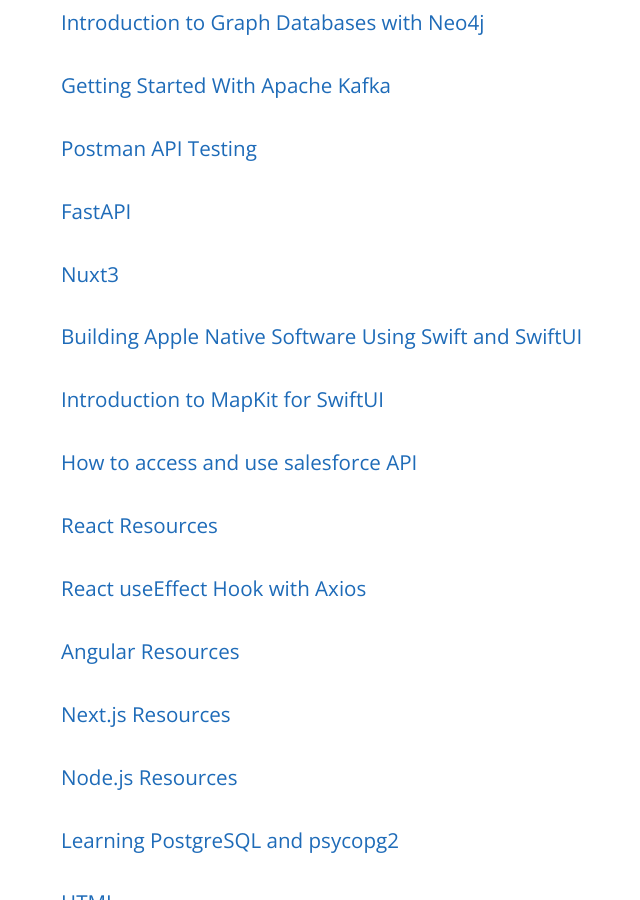
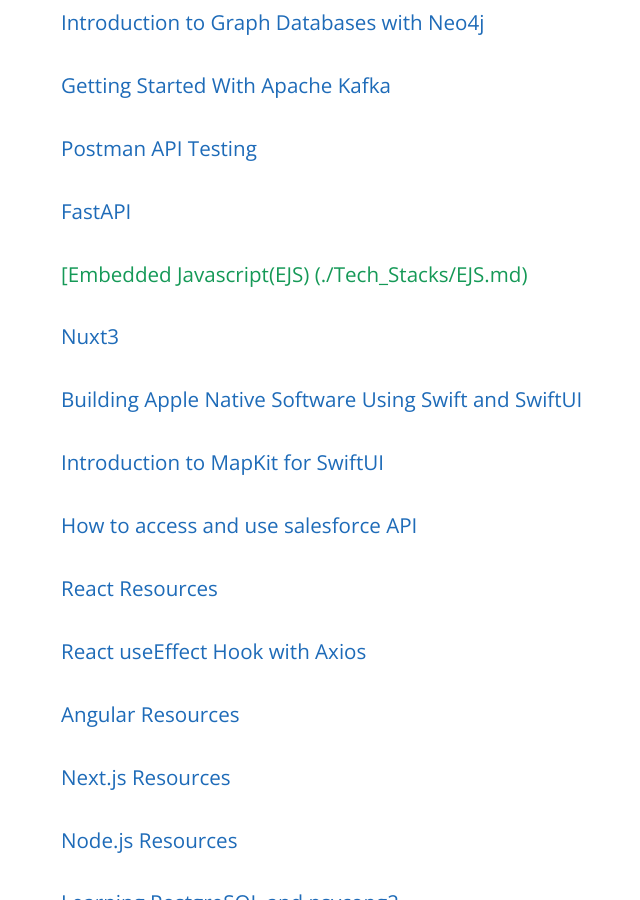
Before and after one commit to learning-software-engineering/learning-software-engineering.github.io, a Jekyll site: the page built from Topics/Tech_Stacks.md, in a window 1280 px wide and 900 px high, scrolled down 528 px. Shown: the whole window, without its empty margins (163-803 px from the left). Built offline with Jekyll 4.4.1, drawn with Linux system fonts in a browser that asks for light colours; our own code applies the rules of GitHub Pages for plain Markdown files.

Commit message:
Update Tech_Stacks.md

```diff
--- a/Topics/Tech_Stacks.md
+++ b/Topics/Tech_Stacks.md
@@ -11,6 +11,8 @@
 ### [Postman API Testing](./Tech_Stacks/Postman_Backend_Testing.md)
 
 ### [FastAPI](./Tech_Stacks/FastAPI.md)
+
+### [Embedded Javascript(EJS) (./Tech_Stacks/EJS.md)
 
 ### [Nuxt3](./Tech_Stacks/Nuxt3.md)
 
```
